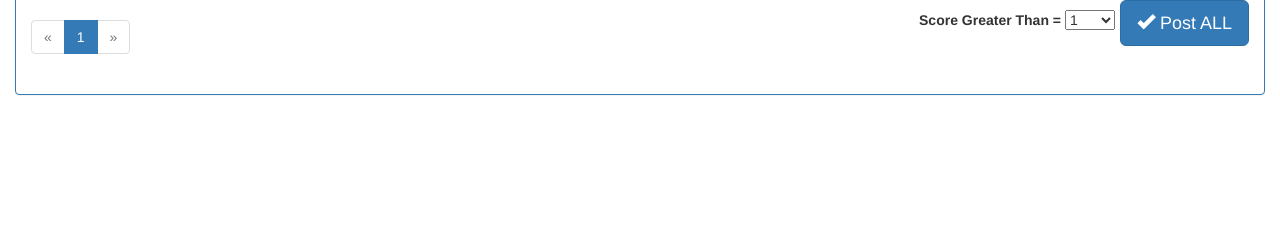
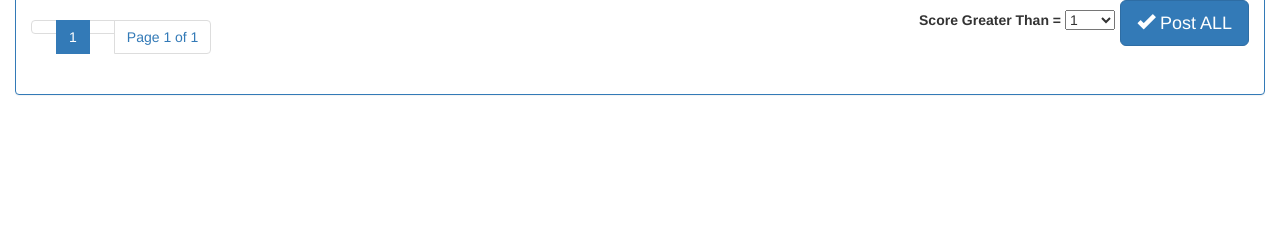
Before and after one commit to Kdk22/CleanNationality, a Django app: page /nationality_clean/nationality/ in a window 1280 px wide. Shown: the part 167-407 px from the top of the page. Run offline with Django 3.2, Linux system fonts and the light colour scheme; data that the repository does not hold is empty; some libraries are stand-ins or nearby versions.

Commit message:
pagination added

```diff
--- a/templates/nationalityclean/paginator.html
+++ b/templates/nationalityclean/paginator.html
@@ -1,24 +1,33 @@
-<ul class="pagination">
+<ul class="pagination pagination-ls">
 
 {% if page_obj.has_previous %}
-    <li><a href="?page={{ page_obj.previous_page_number }}">&laquo;</a></li>
+    <li><a href="?page={{ page_obj.previous_page_number }}"><i class="chevron-right">Previous</i></a></li>
 {% else %}
-    <li class="disabled"><span>&laquo;</span></li>
+    <li class="disabled"><span><i class="chevron-right" aria-hidden="true"></i></span></li>
 {% endif %}
+
+{% if page_obj.number|add:'-4' > 1 %}
+    <li><a href="?page={{ page_obj.number|add:'-5' }}">&hellip;</a></li>
+{% endif %}
+
 {% for i in page_obj.paginator.page_range %}
     {% if page_obj.number == i %}
         <li class="active"><span>{{ i }} <span class="sr-only">(current)</span></span></li>
-    {% else %}
+
+    {% elif i > page_obj.number|add:'-5' and i < page_obj.number|add:'5' %}
         <li><a href="?page={{ i }}">{{ i }}</a></li>
     {% endif %}
 {% endfor %}
-  {% if page_obj.has_next %}
-    <li><a href="?page={{ page_obj.next_page_number }}">&raquo;</a></li>
-  {% else %}
-    <li class="disabled"><span>&raquo;</span></li>
 
-
+{% if page_obj.paginator.num_pages > page_obj.number|add:'4' %}
+    <li><a href="?page={{ page_obj.number|add:'5' }}">&hellip;</a></li>
 {% endif %}
 
+{% if page_obj.has_next %}
+    <li><a href="?page={{ page_obj.next_page_number }}"><i class="chevron-right" aria-hidden="true"></i>Next</a></li>
+{% else %}
+    <li class="disabled"><span><i class="chevron-right" aria-hidden="true"></i></span></li>
+{% endif %}
+    <li><span class="">Page {{ page_obj.number }} of {{ page_obj.paginator.num_pages }}</span></li>
 
 </ul>
```
Lines whose indentation alone changed are shown as unchanged.
